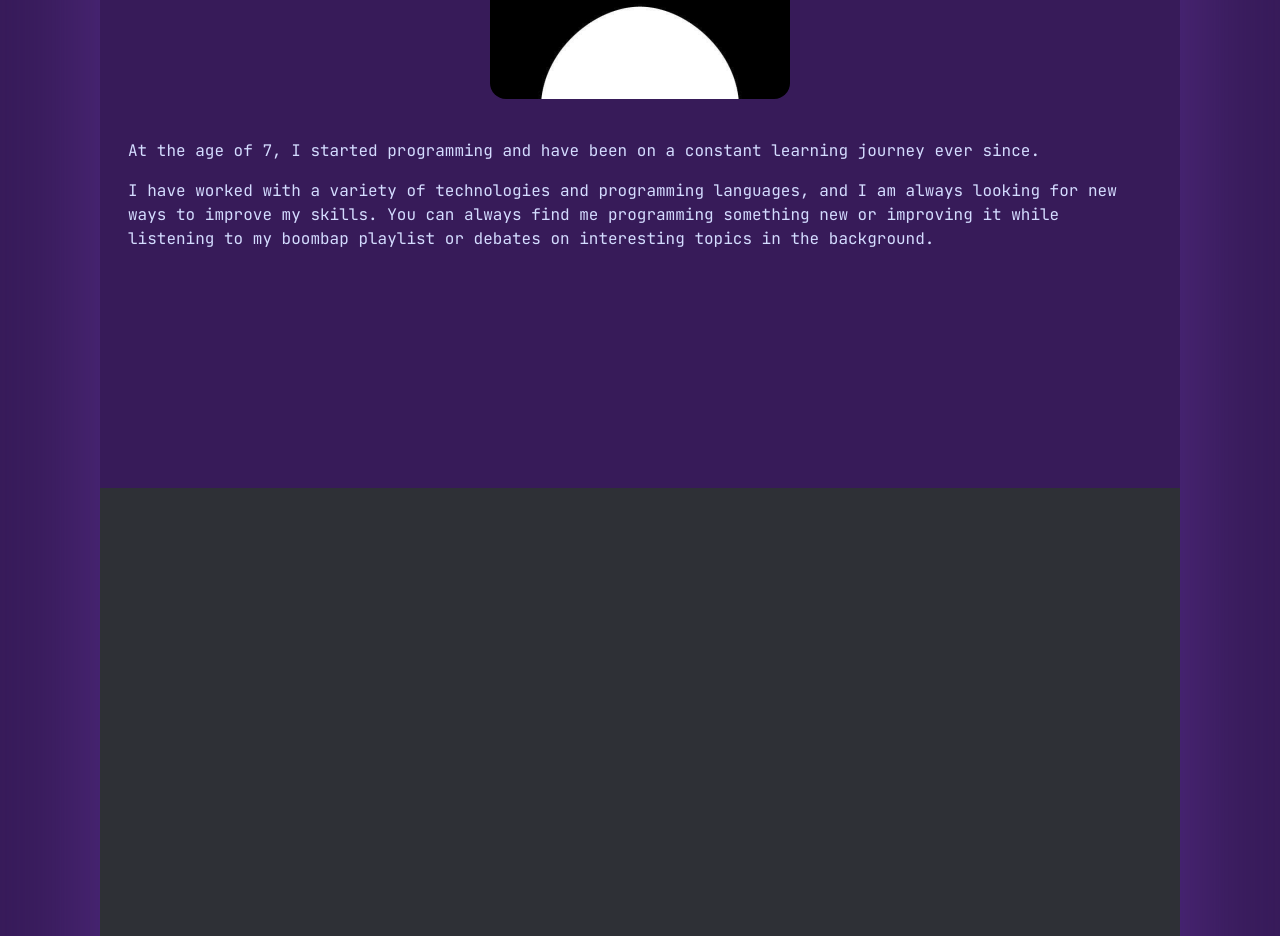
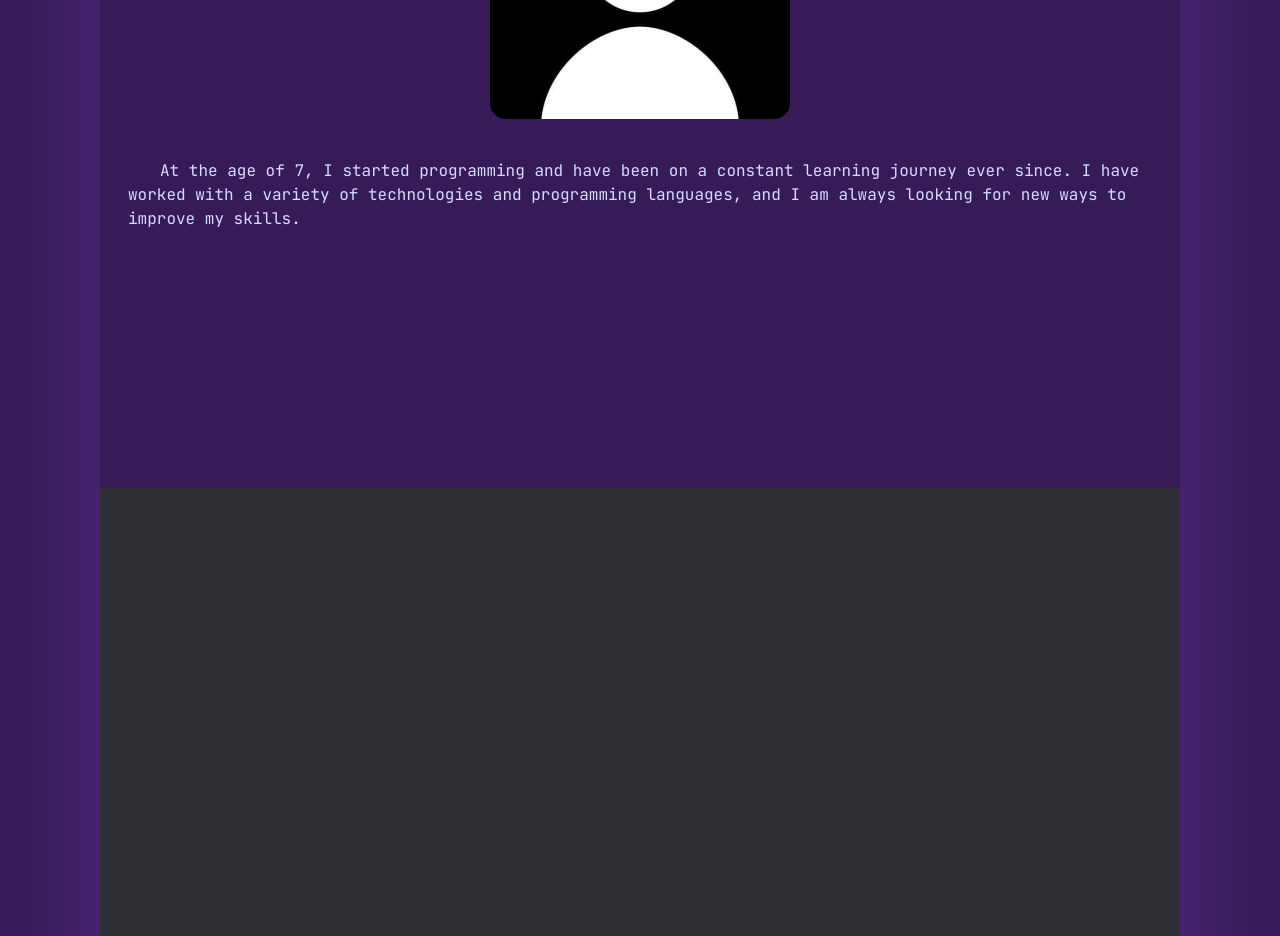
Before and after one commit to sofowest/portfolio, a React (Vite) app: page / in a window 1280 px wide. Shown: the part 1320-2256 px from the top of the page. Built offline with nearby package versions, Linux system fonts and the light colour scheme.

Commit message:
Update Home.jsx

```diff
--- a/src/pages/Home.jsx
+++ b/src/pages/Home.jsx
@@ -82,10 +82,9 @@ function Home({ onFlickerBg, setIsNameFlicker }) {
         <section className="justify-center items-center flex">
           <img src="./imgs/profile.jpg" alt="foto de " className="w-[80vw] h-auto md:w-[300px] rounded-2xl" />
         </section>
-        <section className="w-[80vw] text-left mb-10 gap-4 flex flex-col">
+        <section className="w-[80vw] text-left mb-10 gap-0 flex flex-col">
           {/* <p className="text-md">Empecé a programar a los 7 años y desde entonces he estado en un viaje de aprendizaje constante. He trabajado con una variedad de tecnologías y lenguajes de programación, y siempre estoy buscando nuevas formas de mejorar mis habilidades. Me podrás encontrar siempre programando algo nuevo, o mejorandolo, mientras escucho mi playlist de boombap o debates de temas interesantes de fondo.</p> */}
-          <p className="text-base">At the age of 7, I started programming and have been on a constant learning journey ever since.</p>
-          <p className="text-base">I have worked with a variety of technologies and programming languages, and I am always looking for new ways to improve my skills. You can always find me programming something new or improving it while listening to my boombap playlist or debates on interesting topics in the background.</p>
+          <p className="text-base indent-8">At the age of 7, I started programming and have been on a constant learning journey ever since. I have worked with a variety of technologies and programming languages, and I am always looking for new ways to improve my skills.</p>
         </section>
       </article>
 
```
